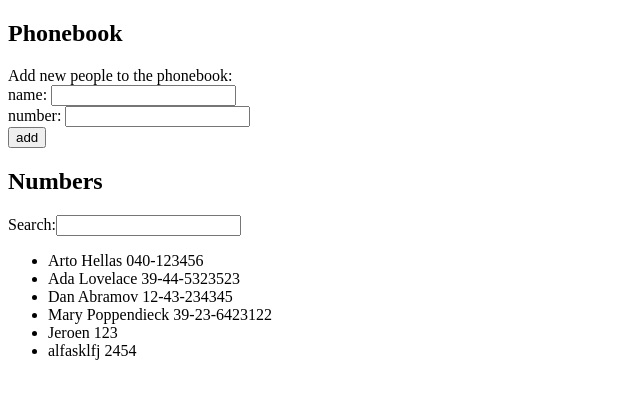
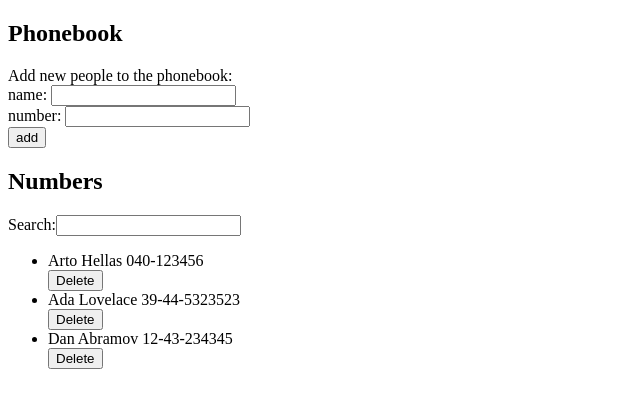
Before and after one commit to jwsteens/fullstackopen, a React (Vite) app in the folder part2/phonebook/: page / in a window 1280 px wide. Shown: the top 408 px of the page, without its empty margins (0-640 px from the left). Built offline with nearby package versions, Linux system fonts and the light colour scheme; data requests are answered from the project's data file.

Commit message:
Exercise 1.14

```diff
--- a/part2/phonebook/db.json
+++ b/part2/phonebook/db.json
@@ -14,21 +14,6 @@
       "name": "Dan Abramov",
       "number": "12-43-234345",
       "id": "3"
-    },
-    {
-      "name": "Mary Poppendieck",
-      "number": "39-23-6423122",
-      "id": "4"
-    },
-    {
-      "id": "5c94",
-      "name": "Jeroen",
-      "number": "123"
-    },
-    {
-      "id": "7b0c",
-      "name": "alfasklfj",
-      "number": "2454"
     }
   ]
 }
--- a/part2/phonebook/src/App.jsx
+++ b/part2/phonebook/src/App.jsx
@@ -1,4 +1,4 @@
-import { useState } from 'react'
+import { useEffect, useState } from 'react'
 import Form from './components/Form'
 import Numbers from './components/Numbers'
 import personService from './services/persons'
@@ -6,15 +6,18 @@ import personService from './services/persons'
 const App = () => {
   const [persons, setPersons] = useState([])
 
-  personService
+  useEffect(() => {
+    personService
     .getAllPersons()
     .then(res => setPersons(res))
+    .catch(error => setPersons([{ id: "1", name: error.message }]))
+  }, [])
 
   return (
     <div>
       <h2>Phonebook</h2>
       <Form persons={[persons, setPersons]} />
-      <Numbers persons={persons} />
+      <Numbers persons={persons} setPersons={setPersons} />
     </div>
   )
 }
--- a/part2/phonebook/src/components/Numbers.jsx
+++ b/part2/phonebook/src/components/Numbers.jsx
@@ -1,8 +1,31 @@
 import { useState } from "react"
+import personService from '../services/persons'
 
-const Person = ({ person }) => <li>{person.name} {person.number}</li>
+const deletePerson = (person, setPersons) => {
+  if (!window.confirm(`Are you sure you want to delete ${person.name}?`)) return
 
-const Numbers = ({persons}) => {
+  personService
+    .deletePerson(person.id)
+    .then(res => {
+      personService
+        .getAllPersons()
+        .then(res => {
+          setPersons(res)
+        })
+    })
+    .catch(error => console.log(error))
+}
+
+const Person = ({ person, persons, setPersons }) => {
+  return (
+    <div>
+      <li>{person.name} {person.number}</li>
+      <button onClick={() => deletePerson(person, setPersons)}>Delete</button>
+    </div>
+  )
+}
+
+const Numbers = ({ persons, setPersons }) => {
 	const [ newSearch, setNewSearch ] = useState("")
 
 	const searchHandler = (event) => {
@@ -22,7 +45,7 @@ const Numbers = ({persons}) => {
 					<input onChange={searchHandler}/>
 				</div>
         <ul>
-					{filteredPersons.map(person => <Person key={person.id} person={person} />)}
+					{filteredPersons.map(person => <Person key={person.id} person={person} setPersons={setPersons} />)}
         </ul>
       </div>
 	)
--- a/part2/phonebook/src/services/persons.js
+++ b/part2/phonebook/src/services/persons.js
@@ -1,15 +1,24 @@
 import axios from "axios"
 
-const getAllPersons = async () => {
+const getAllPersons = () => {
   return axios
     .get('http://localhost:3001/persons')
     .then(res => res.data)
 }
 
-const createPerson = (personObject) => {
+const createPerson = personObject => {
   return axios
     .post("http://localhost:3001/persons", personObject)
     .then(res => res.data)
 }
 
-export default { getAllPersons, createPerson }
+const deletePerson = async id => {
+  return axios
+    .delete(`http://localhost:3001/persons/${id}`)
+    .then(_ => {
+      getAllPersons()
+      .then(res => res.data)
+    })
+}
+
+export default { getAllPersons, createPerson, deletePerson }
```
